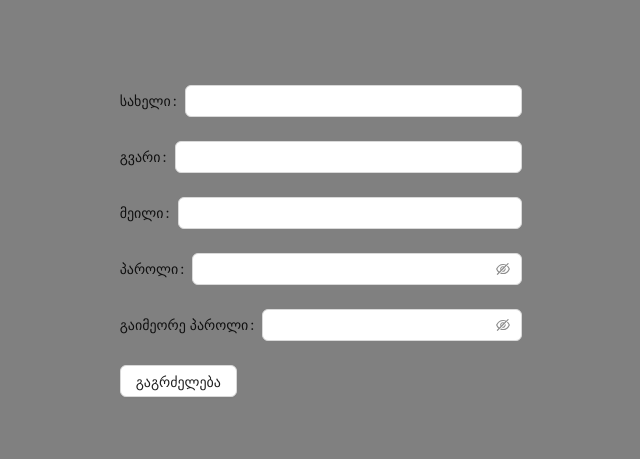
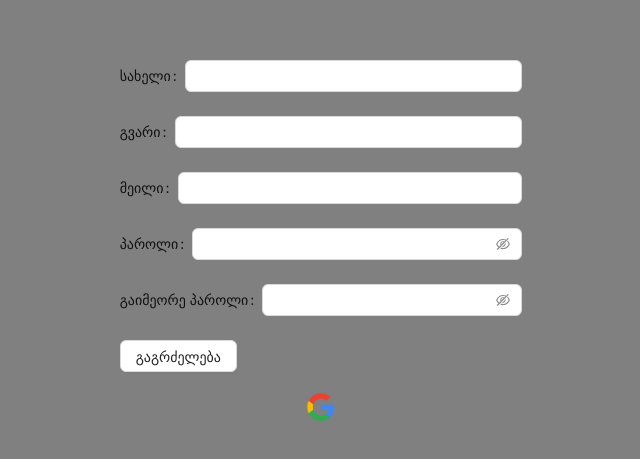
Before and after one commit to kuchadze/boiler-frontend, a Next.js app: page /register in a window 1280 px wide. Shown: the part 159-618 px from the top of the page, without its empty margins (319-959 px from the left). Built offline with nearby package versions, Linux system fonts and the light colour scheme; no server answers.

Commit message:
feat: implemented google o auth

```diff
--- a/app/(auth)/login/Login.module.scss
+++ b/app/(auth)/login/Login.module.scss
@@ -4,4 +4,6 @@
   justify-content: center;
   height: 100%;
   background-color: gray;
+  flex-direction: column;
+  gap: 20px;
 }
--- a/app/(auth)/login/components/LoginForm/LoginForm.module.scss
+++ /dev/null
@@ -1,11 +0,0 @@
-.container {
-  display: flex;
-  align-items: flex-start;
-  justify-content: center;
-  flex-direction: column;
-  gap: 20px;
-}
-
-.image {
-  cursor: pointer;
-}
--- a/app/(auth)/login/page.tsx
+++ b/app/(auth)/login/page.tsx
@@ -1,11 +1,13 @@
 import styles from './Login.module.scss';
 import LoginForm from '@/app/(auth)/login/components/LoginForm/LoginForm';
+import GoogleLogin from '@/app/Components/GoogleLogin/GoogleLogin';
 import { ComponentType } from '@/app/Types/component-type';
 
 const LoginPage: ComponentType = () => {
   return (
     <div className={styles.container}>
       <LoginForm />
+      <GoogleLogin />
     </div>
   );
 };
--- a/app/(auth)/register/Register.module.scss
+++ b/app/(auth)/register/Register.module.scss
@@ -4,4 +4,6 @@
   justify-content: center;
   height: 100%;
   background-color: gray;
+  flex-direction: column;
+  gap: 20px;
 }
--- a/app/(auth)/register/page.tsx
+++ b/app/(auth)/register/page.tsx
@@ -1,12 +1,14 @@
 'use client';
 import styles from './Register.module.scss';
 import RegisterForm from '@/app/(auth)/register/components/RegisterForm';
+import GoogleLogin from '@/app/Components/GoogleLogin/GoogleLogin';
 import { ComponentType } from '@/app/Types/component-type';
 
 const RegisterPage: ComponentType = () => {
   return (
     <div className={styles.container}>
       <RegisterForm />
+      <GoogleLogin />
     </div>
   );
 };
--- /dev/null
+++ b/app/Components/GoogleLogin/GoogleLogin.module.scss
@@ -0,0 +1,3 @@
+.image {
+  cursor: pointer;
+}
--- /dev/null
+++ b/app/Components/GoogleLogin/GoogleLogin.tsx
@@ -0,0 +1,20 @@
+'use client';
+import Image from 'next/image';
+import styles from './GoogleLogin.module.scss';
+import { ComponentType } from '@/app/Types/component-type';
+import GoogleIcon from '@/public/icons/google-login.png';
+
+const GoogleLogin: ComponentType = () => {
+  return (
+    <Image
+      onClick={() => window.open('http://localhost:3001/auth/google', '_self')}
+      src={GoogleIcon}
+      alt={'google icon'}
+      width={30}
+      height={30}
+      className={styles.image}
+    />
+  );
+};
+
+export default GoogleLogin;
--- a/app/Config/config.ts
+++ b/app/Config/config.ts
@@ -1,8 +1,13 @@
 import * as dotenv from 'dotenv';
 import { ApiConfigInterface } from '@/app/Config/interfaces/api-config.interface';
+import { GoogleOAuthConfigInterface } from '@/app/Config/interfaces/google-oauth-config.interface';
 
 dotenv.config();
 
 export const apiConfig: ApiConfigInterface = {
   rootApiUrl: process.env.NEXT_PUBLIC_API_ROOT ?? '',
 };
+
+export const googleOAuthConfig: GoogleOAuthConfigInterface = {
+  redirectUrl: process.env.GOOGLE_AUTH_REDIRECT_URL ?? '',
+};
--- /dev/null
+++ b/app/Config/interfaces/google-oauth-config.interface.ts
@@ -0,0 +1,3 @@
+export interface GoogleOAuthConfigInterface {
+  readonly redirectUrl: string;
+}
```
Also changed, not shown: app/(auth)/login/components/LoginForm/LoginForm.tsx (+0 -15 lines), 1 other file (tests, documents, lock files or other folders).
